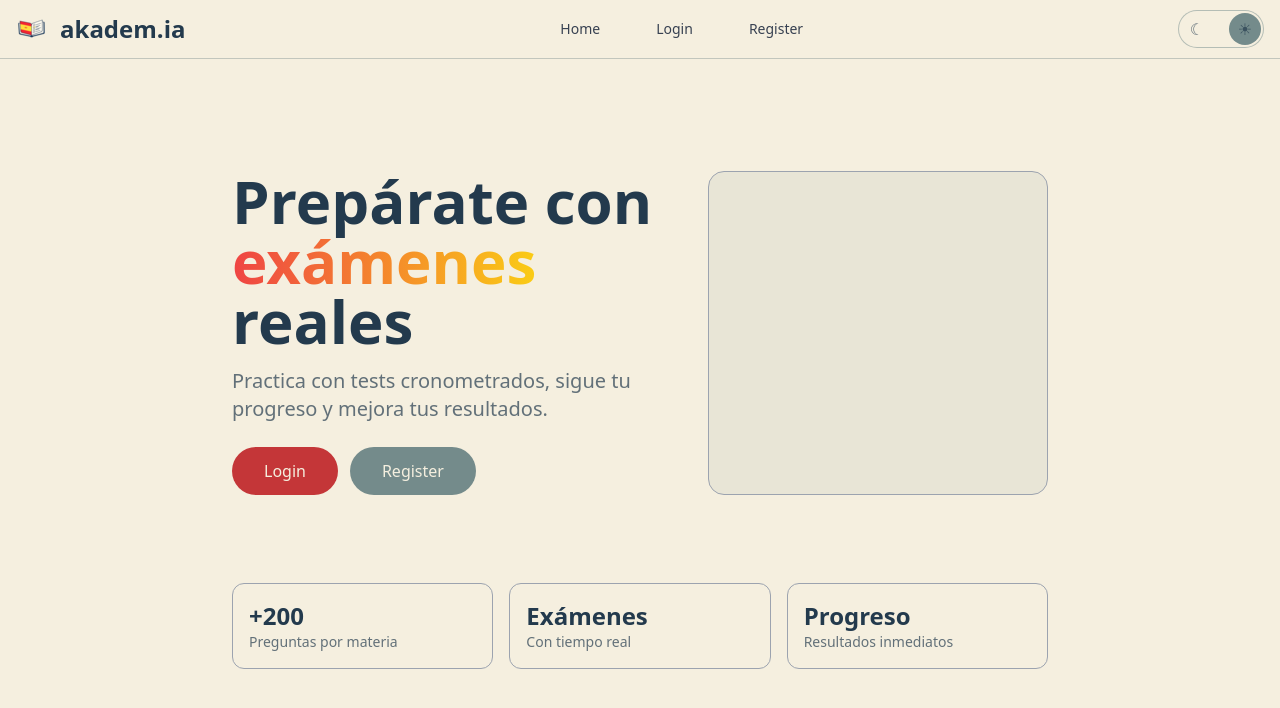
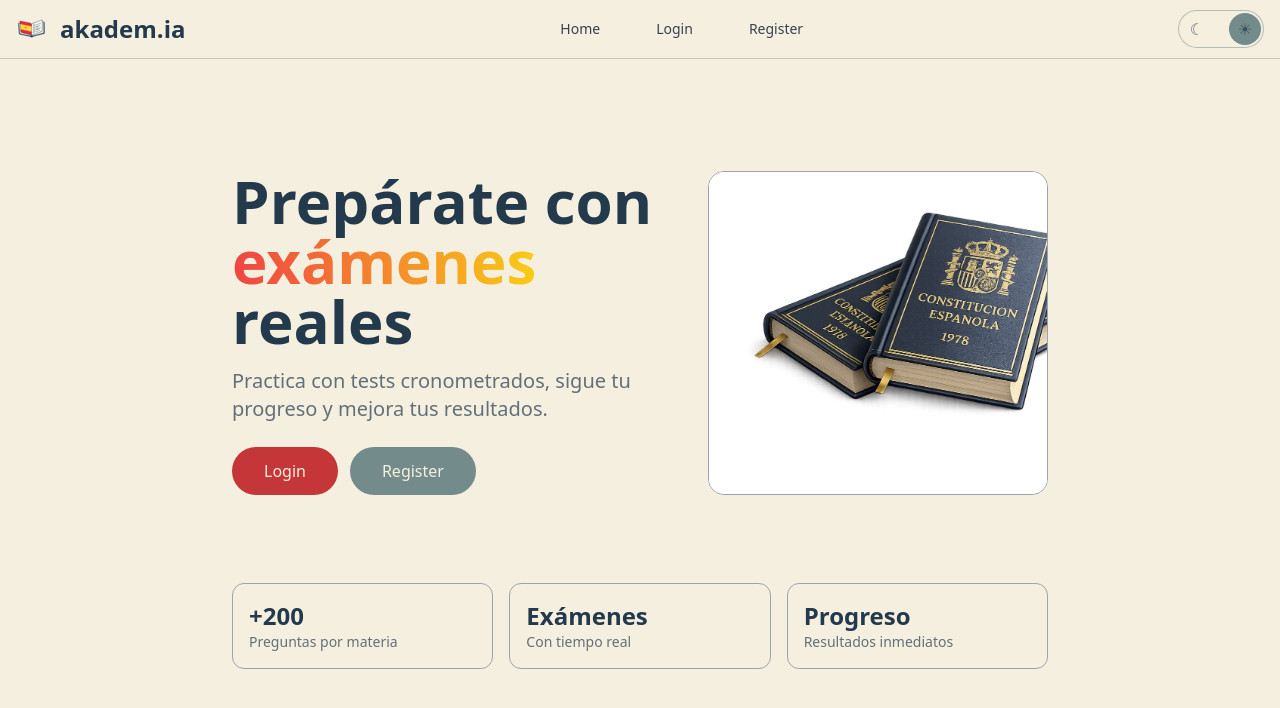
Before and after one commit to guilu/akadem.ia, a React (Vite) app in the folder frontend/: page / in a window 1280 px wide. Shown: the top 708 px of the page. Built offline with nearby package versions, Linux system fonts and the light colour scheme; no server answers.

Commit message:
🖼️ style (frontend) : home hero image

```diff
--- a/frontend/src/pages/HomePage.tsx
+++ b/frontend/src/pages/HomePage.tsx
@@ -33,7 +33,11 @@ export default function HomePage({ isAuthed, activeAttemptId }: { isAuthed: bool
           </div>
         </div>
         <div className="hidden lg:mt-0 lg:col-span-5 lg:flex">
-          <div className="w-full h-full min-h-[280px] rounded-2xl border border-gray-400 bg-secondary/10" />
+          <img
+            src="/assets/landing/constitution-books.jpg"
+            alt="Constitución española"
+            className="w-full h-auto rounded-2xl border border-gray-400 object-cover"
+          />
         </div>
       </div>
 
```
Also changed, not shown: frontend/public/assets/landing/constitution-books.jpg (added).
